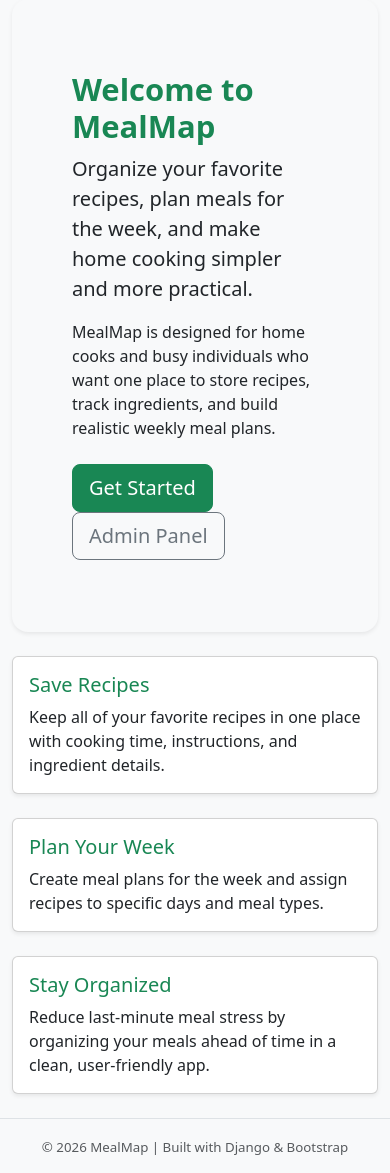
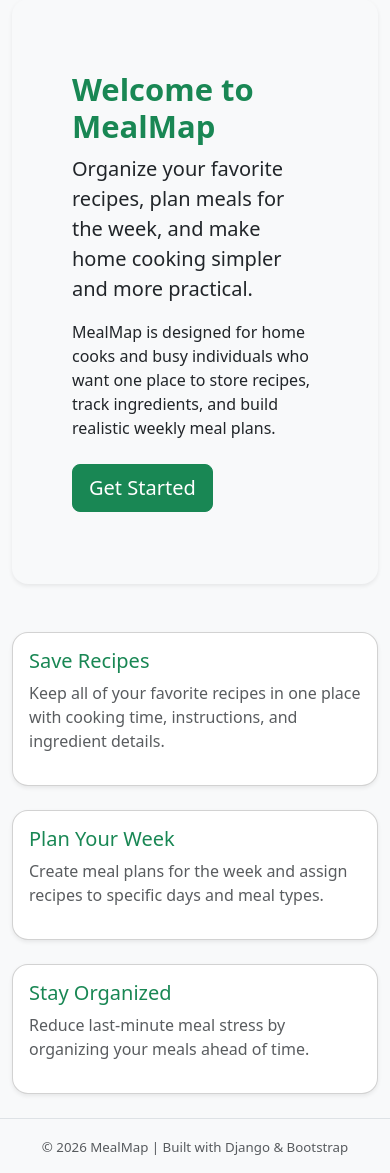
Before and after one commit to KimMayoCodes/MealMap, a Django app: page / in a window 390 px wide. Shown: the part 84-1257 px from the top of the page. Run offline with Django 5.2, Linux system fonts and the light colour scheme.

Commit message:
S3 Add success messages and polish UI
Provide user feedback and visual polish across the app: add SuccessMessageMixin to create/update views and success_message strings, import django.contrib.messages and use messages.success in delete handlers; tighten imports. Update form templates to use page-card and page-title classes for consistent card styling. Improve home page cards (wrap in links, adjust text and spacing) and conditionally show the admin button for staff. Enhance navbar layout and auth area (show username, admin badge, inline logout). Add CSS for rounded cards, list-group item hover effects, responsive spacing, and subtle shadows to align with the new templates.

```diff
--- a/MealMap/views.py
+++ b/MealMap/views.py
@@ -1,5 +1,7 @@
+from django.contrib import messages
 from django.contrib.auth.forms import UserCreationForm
 from django.contrib.auth.mixins import LoginRequiredMixin
+from django.contrib.messages.views import SuccessMessageMixin
 from django.shortcuts import get_object_or_404
 from django.urls import reverse_lazy
 from django.views.generic import (
@@ -11,7 +13,7 @@
     UpdateView,
 )
 
-from .models import Recipe, Ingredient, MealPlan, MealPlanEntry
+from .models import Ingredient, MealPlan, MealPlanEntry, Recipe
 
 
 class HomePageView(TemplateView):
@@ -42,22 +44,24 @@
         return Recipe.objects.filter(owner=self.request.user)
 
 
-class RecipeCreateView(LoginRequiredMixin, CreateView):
+class RecipeCreateView(LoginRequiredMixin, SuccessMessageMixin, CreateView):
     model = Recipe
     template_name = "MealMap/recipe_form.html"
     fields = ["title", "description", "cook_time", "instructions"]
     success_url = reverse_lazy("recipe_list")
+    success_message = "Recipe created successfully."
 
     def form_valid(self, form):
         form.instance.owner = self.request.user
         return super().form_valid(form)
 
 
-class RecipeUpdateView(LoginRequiredMixin, UpdateView):
+class RecipeUpdateView(LoginRequiredMixin, SuccessMessageMixin, UpdateView):
     model = Recipe
     template_name = "MealMap/recipe_form.html"
     fields = ["title", "description", "cook_time", "instructions"]
     success_url = reverse_lazy("recipe_list")
+    success_message = "Recipe updated successfully."
 
     def get_queryset(self):
         return Recipe.objects.filter(owner=self.request.user)
@@ -71,29 +75,23 @@
     def get_queryset(self):
         return Recipe.objects.filter(owner=self.request.user)
 
-class RecipeListView(LoginRequiredMixin, ListView):
-    model = Recipe
-    template_name = "MealMap/recipe_list.html"
-    context_object_name = "recipes"
+    def form_valid(self, form):
+        messages.success(self.request, "Recipe deleted successfully.")
+        return super().form_valid(form)
 
-    def get_queryset(self):
-        return Recipe.objects.filter(owner=self.request.user)
 
-class RecipeDetailView(LoginRequiredMixin, DetailView):
-    model = Recipe
-    template_name = "MealMap/recipe_detail.html"
-    context_object_name = "recipe"
-
-    def get_queryset(self):
-        return Recipe.objects.filter(owner=self.request.user)
-
-class IngredientCreateView(LoginRequiredMixin, CreateView):
+class IngredientCreateView(LoginRequiredMixin, SuccessMessageMixin, CreateView):
     model = Ingredient
     template_name = "MealMap/ingredient_form.html"
     fields = ["name", "quantity", "notes"]
+    success_message = "Ingredient created successfully."
 
     def dispatch(self, request, *args, **kwargs):
-        self.recipe = get_object_or_404(Recipe, pk=self.kwargs["recipe_pk"], owner=request.user)
+        self.recipe = get_object_or_404(
+            Recipe,
+            pk=self.kwargs["recipe_pk"],
+            owner=request.user,
+        )
         return super().dispatch(request, *args, **kwargs)
 
     def form_valid(self, form):
@@ -109,10 +107,11 @@
         return reverse_lazy("recipe_detail", kwargs={"pk": self.recipe.pk})
 
 
-class IngredientUpdateView(LoginRequiredMixin, UpdateView):
+class IngredientUpdateView(LoginRequiredMixin, SuccessMessageMixin, UpdateView):
     model = Ingredient
     template_name = "MealMap/ingredient_form.html"
     fields = ["name", "quantity", "notes"]
+    success_message = "Ingredient updated successfully."
 
     def get_queryset(self):
         return Ingredient.objects.filter(recipe__owner=self.request.user)
@@ -136,6 +135,11 @@
     def get_success_url(self):
         return reverse_lazy("recipe_detail", kwargs={"pk": self.object.recipe.pk})
 
+    def form_valid(self, form):
+        messages.success(self.request, "Ingredient deleted successfully.")
+        return super().form_valid(form)
+
+
 class MealPlanListView(LoginRequiredMixin, ListView):
     model = MealPlan
     template_name = "MealMap/mealplan_list.html"
@@ -154,22 +158,24 @@
         return MealPlan.objects.filter(owner=self.request.user)
 
 
-class MealPlanCreateView(LoginRequiredMixin, CreateView):
+class MealPlanCreateView(LoginRequiredMixin, SuccessMessageMixin, CreateView):
     model = MealPlan
     template_name = "MealMap/mealplan_form.html"
     fields = ["title", "week_start"]
     success_url = reverse_lazy("mealplan_list")
+    success_message = "Meal plan created successfully."
 
     def form_valid(self, form):
         form.instance.owner = self.request.user
         return super().form_valid(form)
 
 
-class MealPlanUpdateView(LoginRequiredMixin, UpdateView):
+class MealPlanUpdateView(LoginRequiredMixin, SuccessMessageMixin, UpdateView):
     model = MealPlan
     template_name = "MealMap/mealplan_form.html"
     fields = ["title", "week_start"]
     success_url = reverse_lazy("mealplan_list")
+    success_message = "Meal plan updated successfully."
 
     def get_queryset(self):
         return MealPlan.objects.filter(owner=self.request.user)
@@ -183,10 +189,16 @@
     def get_queryset(self):
         return MealPlan.objects.filter(owner=self.request.user)
 
-class MealPlanEntryCreateView(LoginRequiredMixin, CreateView):
+    def form_valid(self, form):
+        messages.success(self.request, "Meal plan deleted successfully.")
+        return super().form_valid(form)
+
+
+class MealPlanEntryCreateView(LoginRequiredMixin, SuccessMessageMixin, CreateView):
     model = MealPlanEntry
     template_name = "MealMap/mealplanentry_form.html"
     fields = ["recipe", "day_of_week", "meal_type"]
+    success_message = "Meal entry added successfully."
 
     def dispatch(self, request, *args, **kwargs):
         self.mealplan = get_object_or_404(
@@ -214,10 +226,11 @@
         return reverse_lazy("mealplan_detail", kwargs={"pk": self.mealplan.pk})
 
 
-class MealPlanEntryUpdateView(LoginRequiredMixin, UpdateView):
+class MealPlanEntryUpdateView(LoginRequiredMixin, SuccessMessageMixin, UpdateView):
     model = MealPlanEntry
     template_name = "MealMap/mealplanentry_form.html"
     fields = ["recipe", "day_of_week", "meal_type"]
+    success_message = "Meal entry updated successfully."
 
     def get_queryset(self):
         return MealPlanEntry.objects.filter(meal_plan__owner=self.request.user)
@@ -245,3 +258,7 @@
 
     def get_success_url(self):
         return reverse_lazy("mealplan_detail", kwargs={"pk": self.object.meal_plan.pk})
+
+    def form_valid(self, form):
+        messages.success(self.request, "Meal entry deleted successfully.")
+        return super().form_valid(form)
--- a/static/css/styles.css
+++ b/static/css/styles.css
@@ -11,3 +11,70 @@
     font-size: 0.95rem;
     line-height: 1.5;
 }
+
+.page-card {
+    border: none;
+    border-radius: 1rem;
+}
+
+.page-card .card-body {
+    padding: 2rem;
+}
+
+.page-title {
+    font-weight: 700;
+    margin-bottom: 1rem;
+}
+
+.btn + .btn {
+    margin-left: 0.5rem;
+}
+
+.list-group-item {
+    border-radius: 0.75rem !important;
+    margin-bottom: 0.75rem;
+    border: 1px solid #dee2e6;
+    transition: transform 0.15s ease, box-shadow 0.15s ease;
+}
+
+.list-group-item:hover {
+    transform: translateY(-1px);
+    box-shadow: 0 0.25rem 0.75rem rgba(0, 0, 0, 0.08);
+}
+
+.card {
+    border-radius: 1rem;
+}
+
+.card-title {
+    font-weight: 700;
+}
+
+@media (max-width: 768px) {
+    .page-card .card-body {
+        padding: 1.25rem;
+    }
+
+    .btn + .btn {
+        margin-left: 0;
+        margin-top: 0.5rem;
+    }
+
+    .list-group-item .btn {
+        margin-top: 0.25rem;
+    }
+}
+
+.card-link {
+    text-decoration: none;
+    color: inherit;
+}
+
+.card-link .card {
+    transition: transform 0.15s ease, box-shadow 0.15s ease;
+}
+
+.card-link:hover .card {
+    transform: translateY(-3px);
+    box-shadow: 0 0.5rem 1rem rgba(0,0,0,0.1);
+}
--- a/templates/MealMap/ingredient_form.html
+++ b/templates/MealMap/ingredient_form.html
@@ -8,9 +8,9 @@
 {% block content %}
 <div class="row justify-content-center">
     <div class="col-md-8 col-lg-6">
-        <div class="card shadow-sm">
+        <div class="card shadow-sm page-card">
             <div class="card-body p-4">
-                <h1 class="h3 mb-4 text-success">
+                <h1 class="h3 text-success page-title">
                     {% if object %}Edit Ingredient{% else %}Add Ingredient{% endif %}
                 </h1>
 
--- a/templates/MealMap/mealplan_form.html
+++ b/templates/MealMap/mealplan_form.html
@@ -8,9 +8,9 @@
 {% block content %}
 <div class="row justify-content-center">
     <div class="col-md-8 col-lg-6">
-        <div class="card shadow-sm">
+        <div class="card shadow-sm page-card">
             <div class="card-body p-4">
-                <h1 class="h3 mb-4 text-success">
+                <h1 class="h3 text-success page-title">
                     {% if object %}Edit Meal Plan{% else %}Add Meal Plan{% endif %}
                 </h1>
 
--- a/templates/MealMap/mealplanentry_form.html
+++ b/templates/MealMap/mealplanentry_form.html
@@ -8,9 +8,9 @@
 {% block content %}
 <div class="row justify-content-center">
     <div class="col-md-8 col-lg-6">
-        <div class="card shadow-sm">
+        <div class="card shadow-sm page-card">
             <div class="card-body p-4">
-                <h1 class="h3 mb-4 text-success">
+                <h1 class="h3 text-success page-title">
                     {% if object %}Edit Meal Entry{% else %}Add Meal Entry{% endif %}
                 </h1>
 
--- a/templates/MealMap/recipe_form.html
+++ b/templates/MealMap/recipe_form.html
@@ -8,9 +8,9 @@
 {% block content %}
 <div class="row justify-content-center">
     <div class="col-md-8 col-lg-6">
-        <div class="card shadow-sm">
+        <div class="card shadow-sm page-card">
             <div class="card-body p-4">
-                <h1 class="h3 mb-4 text-success">
+                <h1 class="h3 text-success page-title">
                     {% if object %}Edit Recipe{% else %}Add Recipe{% endif %}
                 </h1>
 
--- a/templates/base.html
+++ b/templates/base.html
@@ -23,7 +23,7 @@
 
         {% if messages %}
             {% for message in messages %}
-                <div class="alert alert-{{ message.tags }} alert-dismissible fade show" role="alert">
+                <div class="alert alert-{{ message.tags }} alert-dismissible fade show shadow-sm" role="alert">
                     {{ message }}
                     <button type="button"
                             class="btn-close"
--- a/templates/home.html
+++ b/templates/home.html
@@ -16,46 +16,52 @@
         </p>
         <div class="mt-4">
             <a href="#" class="btn btn-success btn-lg me-2">Get Started</a>
-            <a href="/admin/" class="btn btn-outline-secondary btn-lg">Admin Panel</a>
+            {% if user.is_staff %}
+                <a href="/admin/" class="btn btn-outline-secondary">Admin Panel</a>
+            {% endif %}
         </div>
     </div>
 </div>
 
-<div class="row g-4">
+<div class="row g-4 mt-4">
     <div class="col-md-4">
-        <div class="card h-100 shadow-sm">
+        <a href="{% url 'recipe_list' %}" class="text-decoration-none">
+            <div class="card shadow-sm h-100">
                 <div class="card-body">
-                <h3 class="card-title h5 text-success">Save Recipes</h3>
-                <p class="card-text">
+                    <h5 class="text-success">Save Recipes</h5>
+                    <p class="text-muted">
                         Keep all of your favorite recipes in one place with cooking time,
                         instructions, and ingredient details.
                     </p>
                 </div>
             </div>
+        </a>
     </div>
 
     <div class="col-md-4">
-        <div class="card h-100 shadow-sm">
+        <a href="{% url 'mealplan_list' %}" class="text-decoration-none">
+            <div class="card shadow-sm h-100">
                 <div class="card-body">
-                <h3 class="card-title h5 text-success">Plan Your Week</h3>
-                <p class="card-text">
-                    Create meal plans for the week and assign recipes to specific days
-                    and meal types.
+                    <h5 class="text-success">Plan Your Week</h5>
+                    <p class="text-muted">
+                        Create meal plans for the week and assign recipes to specific days and meal types.
                     </p>
                 </div>
             </div>
+        </a>
     </div>
 
     <div class="col-md-4">
-        <div class="card h-100 shadow-sm">
+        <a href="{% url 'mealplan_list' %}" class="text-decoration-none">
+            <div class="card shadow-sm h-100">
                 <div class="card-body">
-                <h3 class="card-title h5 text-success">Stay Organized</h3>
-                <p class="card-text">
-                    Reduce last-minute meal stress by organizing your meals ahead of time
-                    in a clean, user-friendly app.
+                    <h5 class="text-success">Stay Organized</h5>
+                    <p class="text-muted">
+                        Reduce last-minute meal stress by organizing your meals ahead of time.
                     </p>
                 </div>
             </div>
+        </a>
     </div>
 </div>
 {% endblock %}
--- a/templates/partials/navbar.html
+++ b/templates/partials/navbar.html
@@ -14,6 +14,7 @@
 
         <div class="collapse navbar-collapse" id="navbarNav">
 
+            <!-- Left side navigation -->
             <ul class="navbar-nav me-auto">
                 <li class="nav-item">
                     <a class="nav-link" href="{% url 'home' %}">Home</a>
@@ -28,21 +29,24 @@
                 </li>
             </ul>
 
+            <!-- Right side auth section -->
             <ul class="navbar-nav">
                 {% if user.is_authenticated %}
                     <li class="nav-item">
-                        <span class="navbar-text me-3">
-                            Hello, {{ user.username }}
+                        <span class="navbar-text d-flex align-items-center gap-3">
+                            <span>Hello, {{ user.username }}</span>
+
+                            {% if user.is_staff %}
+                                <span class="badge bg-warning text-dark">Admin</span>
+                            {% endif %}
+
+                            <form method="post" action="{% url 'logout' %}" class="mb-0 d-inline">
+                                {% csrf_token %}
+                                <button type="submit" class="btn btn-light btn-sm">
+                                    Logout
+                                </button>
+                            </form>
                         </span>
-                    </li>
-
-                    <li class="nav-item">
-                        <form method="post" action="{% url 'logout' %}">
-                            {% csrf_token %}
-                            <button type="submit" class="btn btn-light btn-sm">
-                                Logout
-                            </button>
-                        </form>
                     </li>
                 {% else %}
                     <li class="nav-item me-2">
```
Lines whose indentation alone changed are shown as unchanged.
